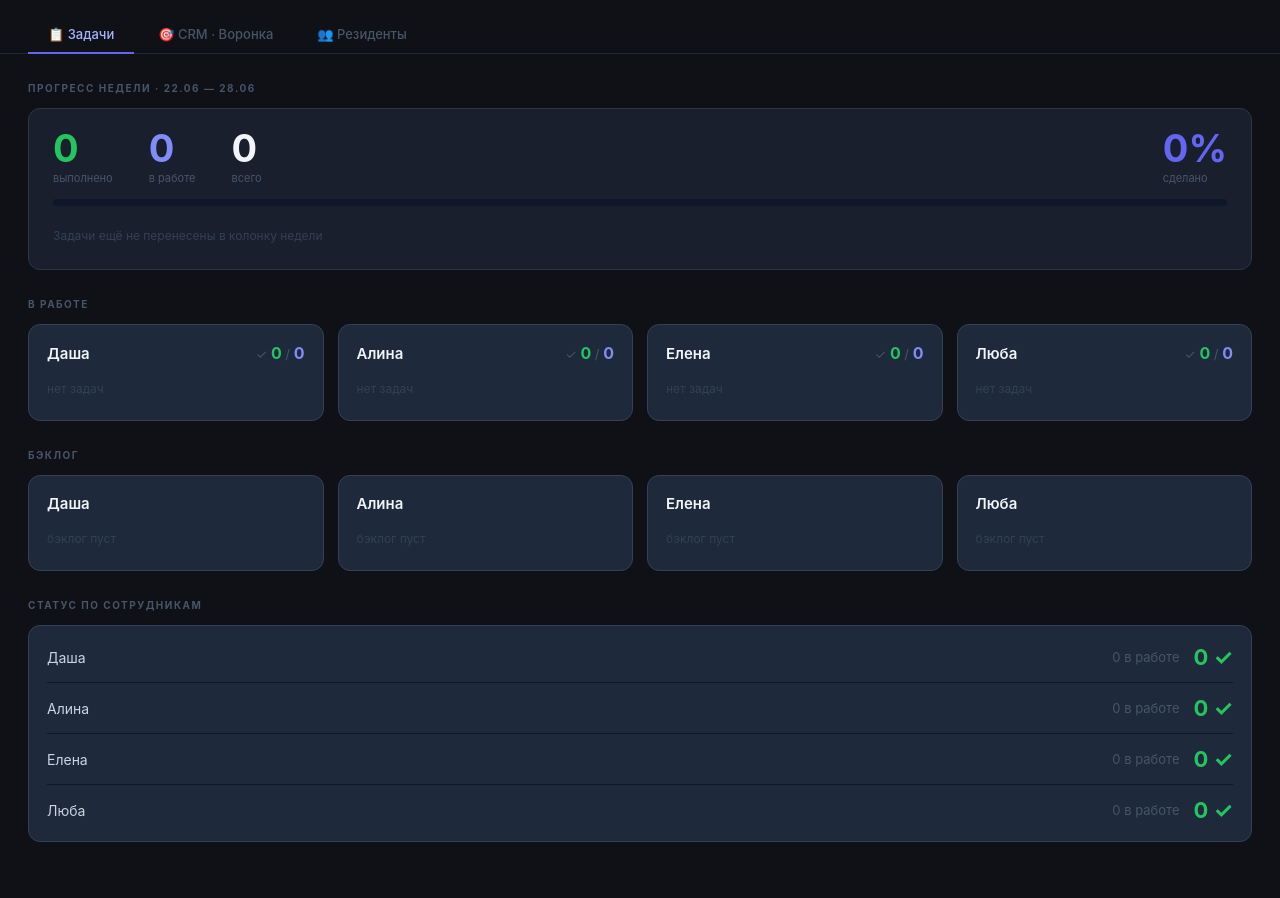
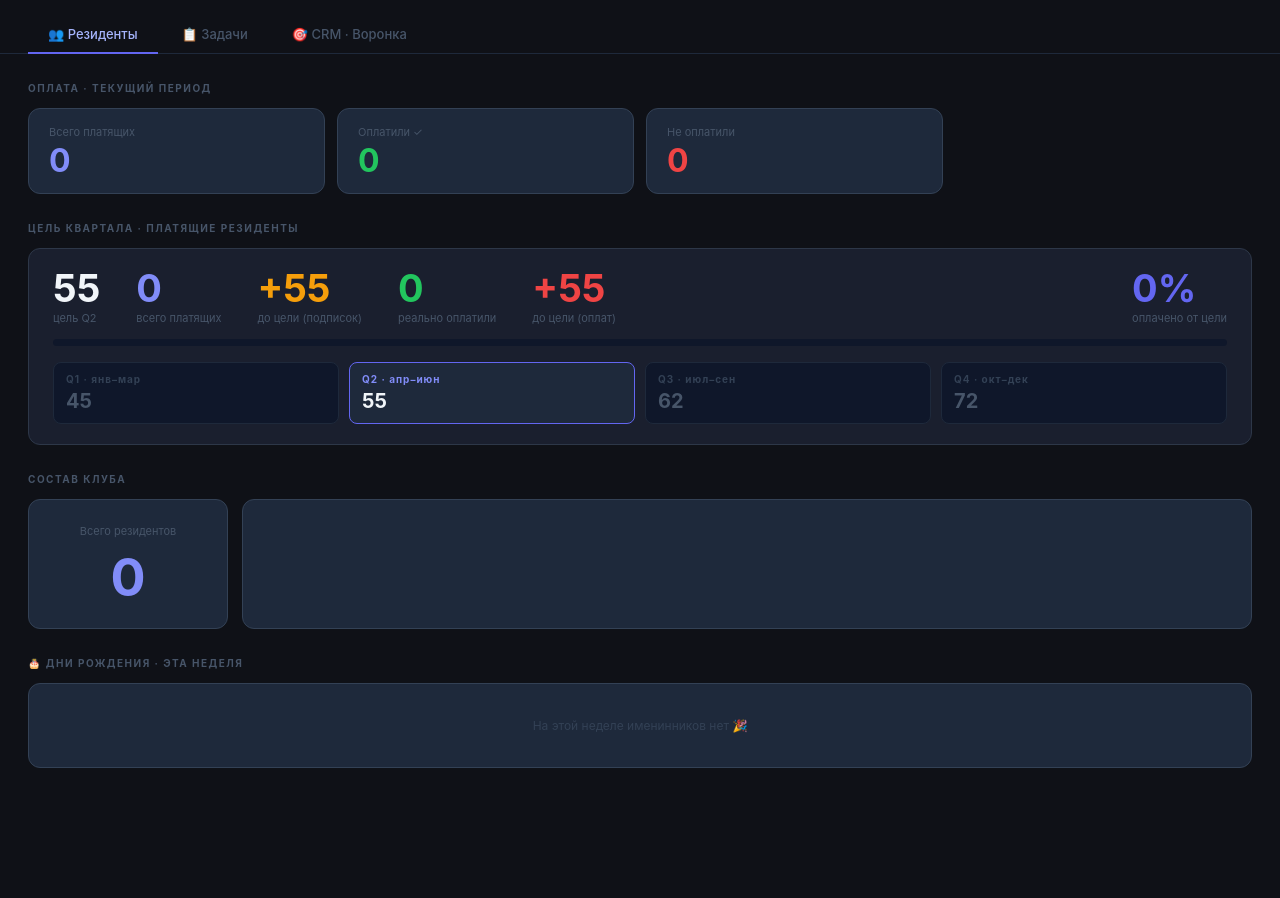
Before and after one commit to GROWCYPRUS/grow-dashboard, a Flask app: page / in a window 1280 px wide. Shown: the part 87-985 px from the top of the page. After the commit the page ends 855 px from the top, so only its background shows below. Run offline with Flask 3, Linux system fonts and the light colour scheme; data that the repository does not hold is empty.

Commit message:
feat: residents tab first, two gaps (paying vs paid_ok) in quarterly KPI
Co-Authored-By: Claude Sonnet 4.6 <noreply@anthropic.com>

```diff
--- a/templates/index.html
+++ b/templates/index.html
@@ -120,13 +120,13 @@
 
 <!-- ── Tabs ── -->
 <div class="tabs">
-  <div class="tab active" onclick="switchTab('tasks', this)">📋 Задачи</div>
+  <div class="tab active" onclick="switchTab('residents', this)">👥 Резиденты</div>
+  <div class="tab" onclick="switchTab('tasks', this)">📋 Задачи</div>
   <div class="tab" onclick="switchTab('crm', this)">🎯 CRM · Воронка</div>
-  <div class="tab" onclick="switchTab('residents', this)">👥 Резиденты</div>
 </div>
 
 <!-- ══════════════ ЗАДАЧИ ══════════════ -->
-<div id="tab-tasks" class="tab-content active">
+<div id="tab-tasks" class="tab-content">
 
   {% if week %}
   <div class="section-label">Прогресс недели · {{ week.name }}</div>
@@ -275,7 +275,7 @@
 </div>
 
 <!-- ══════════════ РЕЗИДЕНТЫ ══════════════ -->
-<div id="tab-residents" class="tab-content">
+<div id="tab-residents" class="tab-content active">
 
 {% if residents %}
   {% if residents.error is defined %}
@@ -304,27 +304,40 @@
   <div class="week-box" style="margin-bottom:28px;">
     <div class="week-stats">
       <div>
-        <div class="ws-big green">{{ residents.paid_ok }}</div>
-        <div class="ws-lbl">оплатили</div>
-      </div>
-      <div>
         <div class="ws-big white">{{ residents.current_goal }}</div>
         <div class="ws-lbl">цель Q{{ residents.current_q }}</div>
       </div>
-      {% if residents.gap_to_goal %}
       <div>
-        <div class="ws-big" style="color:#f59e0b;">+{{ residents.gap_to_goal }}</div>
-        <div class="ws-lbl">до цели</div>
+        <div class="ws-big purple">{{ residents.paying }}</div>
+        <div class="ws-lbl">всего платящих</div>
       </div>
-      {% else %}
       <div>
+        {% set gap_paying = residents.current_goal - residents.paying %}
+        {% if gap_paying > 0 %}
+        <div class="ws-big" style="color:#f59e0b;">+{{ gap_paying }}</div>
+        <div class="ws-lbl">до цели (подписок)</div>
+        {% else %}
         <div class="ws-big green">✓</div>
-        <div class="ws-lbl">цель достигнута</div>
+        <div class="ws-lbl">подписок достаточно</div>
+        {% endif %}
       </div>
-      {% endif %}
+      <div>
+        <div class="ws-big green">{{ residents.paid_ok }}</div>
+        <div class="ws-lbl">реально оплатили</div>
+      </div>
+      <div>
+        {% set gap_paid = residents.current_goal - residents.paid_ok %}
+        {% if gap_paid > 0 %}
+        <div class="ws-big" style="color:#ef4444;">+{{ gap_paid }}</div>
+        <div class="ws-lbl">до цели (оплат)</div>
+        {% else %}
+        <div class="ws-big green">✓</div>
+        <div class="ws-lbl">оплат достаточно</div>
+        {% endif %}
+      </div>
       <div style="margin-left:auto;">
         <div class="ws-big indigo">{{ residents.pct_to_goal }}%</div>
-        <div class="ws-lbl">выполнено</div>
+        <div class="ws-lbl">оплачено от цели</div>
       </div>
     </div>
     <div class="pbar"><div class="pfill" style="width:{{ residents.pct_to_goal }}%"></div></div>
```
